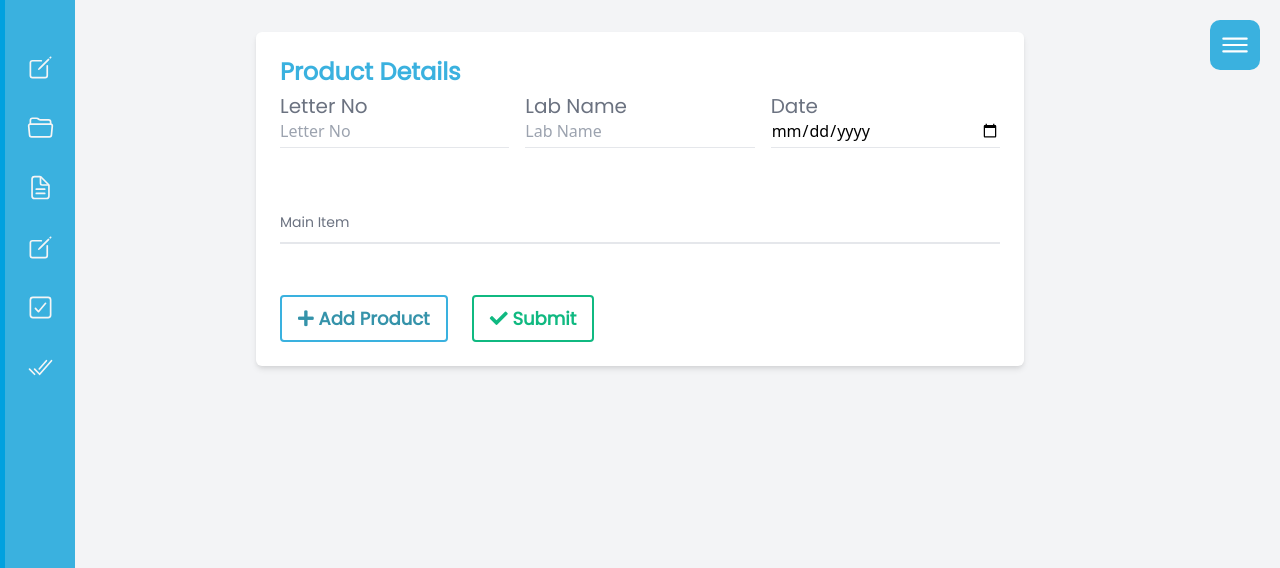
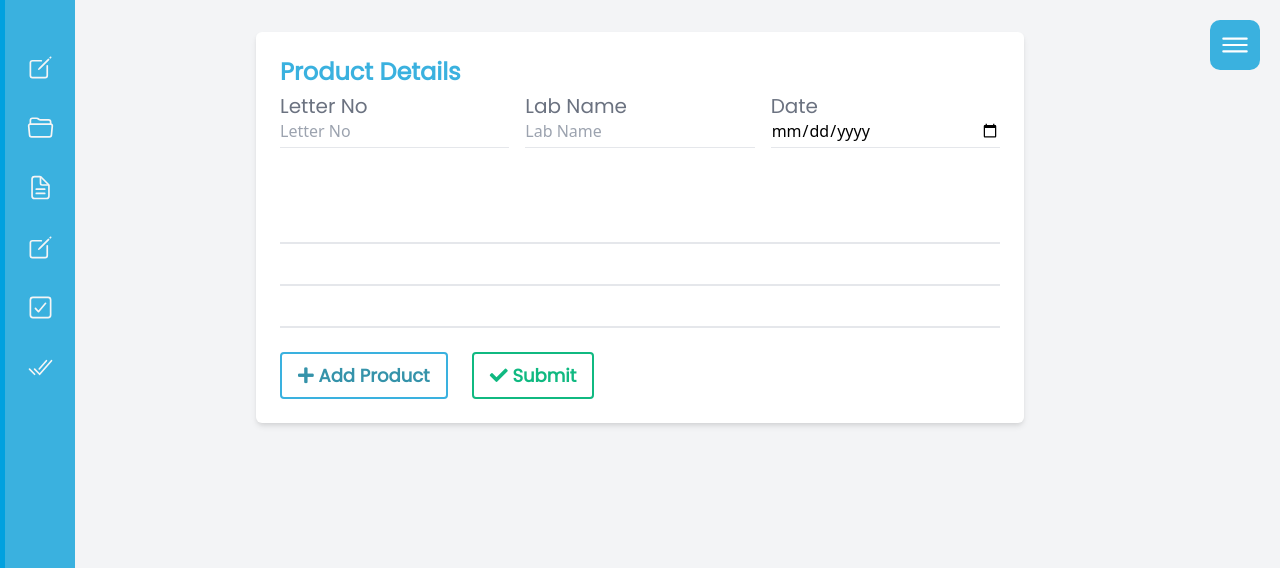
Before and after one commit to samarth23-tech23/DFSL, a Django app: page /letterGenerate/form/ in a window 1280 px wide. Shown: the top 568 px of the page. Run offline with Django 5.2, Linux system fonts and the light colour scheme; data that the repository does not hold is empty; some libraries are stand-ins or nearby versions.

Commit message:
change required

```diff
--- a/letterCreation/templates/form1.html
+++ b/letterCreation/templates/form1.html
@@ -1,10 +1,6 @@
-{% extends 'sidebar.html' %}
-{% load static %}
-{% block content %}
+{% extends 'sidebar.html' %} {% load static %} {% block content %}
 <!DOCTYPE html>
 <html lang="en">
-
-
   <head>
     <link
       href="https://cdn.jsdelivr.net/npm/tailwindcss@2.2.19/dist/tailwind.min.css"
@@ -15,22 +11,23 @@
       rel="stylesheet"
       href="https://cdnjs.cloudflare.com/ajax/libs/font-awesome/5.15.4/css/all.min.css"
     />
+    <!-- Select2 CSS -->
+<link href="https://cdnjs.cloudflare.com/ajax/libs/select2/4.1.0/css/select2.min.css" rel="stylesheet" />
+<!-- Select2 JS -->
+<script src="https://cdnjs.cloudflare.com/ajax/libs/select2/4.1.0/js/select2.min.js"></script>
 
 
     <style>
       body {
-        font-family: 'Poppins',sans-serif;
+        font-family: "Poppins", sans-serif;
         font-size: 18px;
       }
-
-
 
       .input-line:focus {
         border-color: #3ab1df;
         border-width: 0 0 2px 0;
         outline: none;
       }
-
 
       .subproduct-section {
         border: 2px solid #3ab1df;
@@ -39,13 +36,11 @@
         margin-bottom: 1rem;
       }
 
-
       .product-section h2,
       .subproduct-section h4 {
         color: #3593aa;
         margin-bottom: 0.5rem;
       }
-
 
       .product-section input,
       .subproduct-section input {
@@ -69,23 +64,19 @@
         transition: background-color 0.3s, color 0.3s;
       }
 
-
-
       .product-section button:hover,
       .subproduct-section button:hover {
         background-color: #3ab1df;
         color: white;
       }
 
-
       .hover-text-blue-900:hover {
         color: #0f3d57; /* Change to your desired hover color */
       }
 
-
-    .btn{
+      .btn {
         border-color: #3ab1df;
-        color:#3593aa;
+        color: #3593aa;
         border: 2px solid #3ab1df;
       }
 
@@ -94,80 +85,232 @@
         color: white;
       }
 
-
-          .bg-custom-color{
+      .bg-custom-color {
         color: #3ab1df;
       }
 
-          .title-custom-color{
+      .title-custom-color {
         color: #3ab1df;
       }
-
 
       .bg-custom-color:hover {
         background-color: #2c7da0;
       }
+    </style>
+    <!-- Select2 CSS -->
+    <link
+      href="https://cdnjs.cloudflare.com/ajax/libs/select2/4.1.0/css/select2.min.css"
+      rel="stylesheet"
+    />
 
-
-
-    </style>
+    <!-- Select2 JS -->
+    <script src="https://cdnjs.cloudflare.com/ajax/libs/select2/4.1.0/js/select2.min.js"></script>
   </head>
 
-
   <body class="bg-gray-100">
-
     <div class="container mx-auto py-6">
       <div class="max-w-3xl mx-auto bg-white p-6 rounded-md shadow-md">
-            <h2 class="text-2xl font-bold mb-4 title-custom-color">Product Details</h2>
+        <h2 class="text-2xl font-bold mb-4 title-custom-color">
+          Product Details
+        </h2>
         <div class="flex flex-wrap">
           <div class="relative flex-1 mr-4">
-                    <input placeholder="Letter No" type="text" id="letter_no" name="letter_no" class="input-line peer h-11 w-full border-b border-blue-gray-200 bg-transparent pt-4 pb-1.5 font-sans text-base font-normal text-blue-gray-700 outline outline-0 transition-all placeholder-shown:border-blue-gray-200 focus:border-gray-900 focus:outline-0 disabled:border-0 disabled:bg-blue-gray-50" />
-                    <label for="letter_no" class="text-xl after:content[' '] absolute left-0 -top-2.5 flex w-full select-none !overflow-visible truncate text-base font-normal leading-tight text-gray-500 transition-all after:absolute after:-bottom-2.5 after:block after:w-full after:scale-x-0 after:border-b-2 after:border-gray-500 after:transition-transform after:duration-300 peer-placeholder-shown:leading-tight peer-placeholder-shown:text-blue-gray-500 peer-focus:text-base peer-focus:leading-tight peer-focus:text-gray-900 peer-focus:after:scale-x-100 peer-focus:after:border-gray-900 peer-disabled:text-transparent peer-disabled:peer-placeholder-shown:text-blue-gray-500">
+            <input
+              placeholder="Letter No"
+              type="text"
+              id="letter_no"
+              name="letter_no"
+              class="input-line peer h-11 w-full border-b border-blue-gray-200 bg-transparent pt-4 pb-1.5 font-sans text-base font-normal text-blue-gray-700 outline outline-0 transition-all placeholder-shown:border-blue-gray-200 focus:border-gray-900 focus:outline-0 disabled:border-0 disabled:bg-blue-gray-50"
+            />
+            <label
+              for="letter_no"
+              class="text-xl after:content[' '] absolute left-0 -top-2.5 flex w-full select-none !overflow-visible truncate text-base font-normal leading-tight text-gray-500 transition-all after:absolute after:-bottom-2.5 after:block after:w-full after:scale-x-0 after:border-b-2 after:border-gray-500 after:transition-transform after:duration-300 peer-placeholder-shown:leading-tight peer-placeholder-shown:text-blue-gray-500 peer-focus:text-base peer-focus:leading-tight peer-focus:text-gray-900 peer-focus:after:scale-x-100 peer-focus:after:border-gray-900 peer-disabled:text-transparent peer-disabled:peer-placeholder-shown:text-blue-gray-500"
+            >
               Letter No
             </label>
           </div>
           <div class="relative flex-1 mr-4">
-                    <input placeholder="Lab Name" type="text" id="lab_name" name="lab_name" class="input-line peer h-11 w-full border-b border-blue-gray-200 bg-transparent pt-4 pb-1.5 font-sans text-base font-normal text-blue-gray-700 outline outline-0 transition-all placeholder-shown:border-blue-gray-200 focus:border-gray-900 focus:outline-0 disabled:border-0 disabled:bg-blue-gray-50" />
-                    <label for="lab_name" class="text-xl after:content[' '] absolute left-0 -top-2.5 flex w-full select-none !overflow-visible truncate text-base font-normal leading-tight text-gray-500 transition-all after:absolute after:-bottom-2.5 after:block after:w-full after:scale-x-0 after:border-b-2 after:border-gray-500 after:transition-transform after:duration-300 peer-placeholder-shown:leading-tight peer-placeholder-shown:text-blue-gray-500 peer-focus:text-base peer-focus:leading-tight peer-focus:text-gray-900 peer-focus:after:scale-x-100 peer-focus:after:border-gray-900 peer-disabled:text-transparent peer-disabled:peer-placeholder-shown:text-blue-gray-500">
+            <input
+              placeholder="Lab Name"
+              type="text"
+              id="lab_name"
+              name="lab_name"
+              class="input-line peer h-11 w-full border-b border-blue-gray-200 bg-transparent pt-4 pb-1.5 font-sans text-base font-normal text-blue-gray-700 outline outline-0 transition-all placeholder-shown:border-blue-gray-200 focus:border-gray-900 focus:outline-0 disabled:border-0 disabled:bg-blue-gray-50"
+            />
+            <label
+              for="lab_name"
+              class="text-xl after:content[' '] absolute left-0 -top-2.5 flex w-full select-none !overflow-visible truncate text-base font-normal leading-tight text-gray-500 transition-all after:absolute after:-bottom-2.5 after:block after:w-full after:scale-x-0 after:border-b-2 after:border-gray-500 after:transition-transform after:duration-300 peer-placeholder-shown:leading-tight peer-placeholder-shown:text-blue-gray-500 peer-focus:text-base peer-focus:leading-tight peer-focus:text-gray-900 peer-focus:after:scale-x-100 peer-focus:after:border-gray-900 peer-disabled:text-transparent peer-disabled:peer-placeholder-shown:text-blue-gray-500"
+            >
               Lab Name
             </label>
           </div>
           <div class="relative flex-1">
-                    <input placeholder="Date" type="date" id="letter_date" name="letter_date" class="input-line peer h-11 w-full border-b border-blue-gray-200 bg-transparent pt-4 pb-1.5 font-sans text-base font-normal text-blue-gray-700 outline outline-0 transition-all placeholder-shown:border-blue-gray-200 focus:border-gray-900 focus:outline-0 disabled:border-0 disabled:bg-blue-gray-50" />
-                    <label for="letter_date" class="text-xl after:content[' '] absolute left-0 -top-2.5 flex w-full select-none !overflow-visible truncate text- font-normal leading-tight text-gray-500 transition-all after:absolute after:-bottom-2.5 after:block after:w-full after:scale-x-0 after:border-b-2 after:border-gray-500 after:transition-transform after:duration-300 peer-placeholder-shown:leading-tight peer-placeholder-shown:text-blue-gray-500 peer-focus:text-base peer-focus:leading-tight peer-focus:text-gray-900 peer-focus:after:scale-x-100 peer-focus:after:border-gray-900 peer-disabled:text-transparent peer-disabled:peer-placeholder-shown:text-blue-gray-500">
+            <input
+              placeholder="Date"
+              type="date"
+              id="letter_date"
+              name="letter_date"
+              class="input-line peer h-11 w-full border-b border-blue-gray-200 bg-transparent pt-4 pb-1.5 font-sans text-base font-normal text-blue-gray-700 outline outline-0 transition-all placeholder-shown:border-blue-gray-200 focus:border-gray-900 focus:outline-0 disabled:border-0 disabled:bg-blue-gray-50"
+            />
+            <label
+              for="letter_date"
+              class="text-xl after:content[' '] absolute left-0 -top-2.5 flex w-full select-none !overflow-visible truncate text- font-normal leading-tight text-gray-500 transition-all after:absolute after:-bottom-2.5 after:block after:w-full after:scale-x-0 after:border-b-2 after:border-gray-500 after:transition-transform after:duration-300 peer-placeholder-shown:leading-tight peer-placeholder-shown:text-blue-gray-500 peer-focus:text-base peer-focus:leading-tight peer-focus:text-gray-900 peer-focus:after:scale-x-100 peer-focus:after:border-gray-900 peer-disabled:text-transparent peer-disabled:peer-placeholder-shown:text-blue-gray-500"
+            >
               Date
             </label>
           </div>
-            </div><br><br>
+        </div>
+        <br /><br />
 
         <label for="main_item" class="sr-only">Main Item</label>
-            <select id="main_item" name="main_item" class="block py-2.5 px-0 w-full text-sm text-gray-500 bg-transparent border-0 border-b-2 border-gray-200 appearance-none dark:text-gray-400 dark:border-gray-700 focus:outline-none focus:ring-0 focus:border-gray-200 peer">
-                <option selected>Main Item</option>
-                {% for main_item in main_items %}
-                <option value="{{ main_item.id }}">{{ main_item.name }}</option>
-                {% endfor %}
-            </select><br>
+        <input
+          id="main_item"
+          name="main_item"
+          class="block py-2.5 px-0 w-full text-sm text-gray-500 bg-transparent border-0 border-b-2 border-gray-200 appearance-none dark:text-gray-400 dark:border-gray-700 focus:outline-none focus:ring-0 focus:border-gray-200 peer"
+          list="main_item_list"
+        />
+
+        <datalist id="main_item_list">
+          {% for name in main_item_names %}
+          <option value="{{ name }}">{% endfor %}</option>
+        </datalist>
+
+        <label for="manufacturer_name" class="sr-only">Manufacturer Name</label>
+        <input
+          id="manufacturer_name"
+          name="manufacturer_name"
+          class="block py-2.5 px-0 w-full text-sm text-gray-500 bg-transparent border-0 border-b-2 border-gray-200 appearance-none dark:text-gray-400 dark:border-gray-700 focus:outline-none focus:ring-0 focus:border-gray-200 peer"
+          list="manufacturer_list"
+        />
+
+
+
+        <datalist id="manufacturer_list">
+          {% for name in manufacturer_names %}
+          <option value="{{ name }}">{% endfor %}</option>
+        </datalist>
+
+        <script>
+          document
+            .getElementById("main_item")
+            .addEventListener("input", function () {
+              const selectedMainItem = this.value;
+              const manufacturerName = document
+                .getElementById("manufacturer_list")
+                .querySelector(
+                  `option[value="${selectedMainItem}"]`
+                ).textContent;
+              document.getElementById("manufacturer_name").value =
+                manufacturerName;
+            });
+        </script>
+
+        <label for="department_name" class="sr-only">Department Name</label>
+        <input
+          id="department_name"
+          name="department_name"
+          class="block py-2.5 px-0 w-full text-sm text-gray-500 bg-transparent border-0 border-b-2 border-gray-200 appearance-none dark:text-gray-400 dark:border-gray-700 focus:outline-none focus:ring-0 focus:border-gray-200 peer"
+          list="department_list"
+        />
+
+        {% comment %} <datalist id="department_list">
+          <!-- Department options will be dynamically populated by JavaScript -->
+        </datalist>
+
+        <script>
+
+function loadDepartmentNames() {
+    const departmentList = document.getElementById("department_list");
+
+    fetch('/get_department_names')
+      .then(response => response.json())
+      .then(data => {
+        // Populate the datalist with department names
+        data.forEach(name => {
+          const option = document.createElement('option');
+          option.textContent = name;
+          departmentList.appendChild(option);
+        });
+      })
+      .catch(error => console.error('Error fetching department names:', error));
+  }
+
+  // Load department names when the page is loaded
+  document.addEventListener('DOMContentLoaded', loadDepartmentNames);
+
+
+        </script> {% endcomment %}
+
+        {% comment %} <label for="product_name" class="sr-only">Product Name</label>
+<input
+  id="product_name"
+  name="product_name"
+  placeholder="input"
+  class="block py-2.5 px-0 w-full text-sm text-gray-500 bg-transparent border-0 border-b-2 border-gray-200 appearance-none dark:text-gray-400 dark:border-gray-700 focus:outline-none focus:ring-0 focus:border-gray-200 peer"
+  list="product_list"
+/> {% endcomment %}
+
+{% comment %} <datalist id="product_list">
+  <!-- Product options will be dynamically populated by JavaScript -->
+</datalist> {% endcomment %}
+
+{% comment %} <script>
+  // Function to fetch product names from the server and populate the datalist
+  function loadProductNames() {
+    const productList = document.getElementById("product_list");
+
+    fetch('/api/get_product_names')
+      .then(response => response.json())
+      .then(data => {
+        // Populate the datalist with product names
+        data.forEach(name => {
+          const option = document.createElement('option');
+          option.textContent = name;
+          productList.appendChild(option);
+        });
+      })
+      .catch(error => console.error('Error fetching product names:', error));
+  }
+
+  // Load product names when the page is loaded
+  document.addEventListener('DOMContentLoaded', loadProductNames);
+
+  // Autocomplete functionality when typing in the product name input
+  document.getElementById("product_name").addEventListener("input", function () {
+    const selectedProduct = this.value;
+    const productName = document
+      .getElementById("product_list")
+      .querySelector(
+        `option[value="${selectedProduct}"]`
+      ).textContent;
+    document.getElementById("product_name").value = productName;
+  });
+</script> {% endcomment %}
 
         <div id="productDetails">
           <!-- Product Detail Section -->
         </div>
 
-
         <div class="flex justify-start">
-            <button onclick="addProduct()" class="btn font-bold py-2 px-4 rounded mt-6 mr-6">
+          <button
+            onclick="addProduct()"
+            class="btn font-bold py-2 px-4 rounded mt-6 mr-6"
+          >
             <i class="fas fa-plus"></i> Add Product
           </button>
-            <button onclick="submitForm()" class="border-2 border-green-500 text-green-500 hover:bg-green-500 hover:text-white font-bold py-2 px-4 rounded mt-6">
+          <button
+            onclick="submitForm()"
+            class="border-2 border-green-500 text-green-500 hover:bg-green-500 hover:text-white font-bold py-2 px-4 rounded mt-6"
+          >
             <i class="fas fa-check"></i> Submit
           </button>
         </div>
-
-
       </div>
     </div>
 
+    <script>
 
-    <script>
+
         let productId = 1;
 
 
@@ -182,11 +325,11 @@
           const productTitle = document.createElement('h2');
           productTitle.style.color = '#3593aa';
           productTitle.classList.add('text-lg', 'font-semibold', 'mb-2');
-    productTitle.textContent = Product ${productId};
+          productTitle.textContent = `Product ${productId}`;
           productSection.appendChild(productTitle);
 
           // Array of labels for each input field
-    const labels = ['Product SR', 'Product Name', 'Product Price', 'Buying Date', 'Department Name','Period of AMC Contract', 'Service Report Date', 'AMC Provider'];
+          const labels = ['Product Name','Product SR', 'Product Price', 'Buying Date', 'Department Name','Period of AMC Contract', 'Service Report Date', 'AMC Provider'];
 
           labels.forEach(label => {
               // Label
@@ -194,6 +337,7 @@
               inputLabel.textContent = label;
               inputLabel.style.color = '#3593aa';
               inputLabel.classList.add('block', 'text-gray-700', 'text-base', 'font-bold', 'mb-1');
+
               productSection.appendChild(inputLabel);
 
 
@@ -219,6 +363,7 @@
               } else {
                   // Create a regular text input field
                   const inputField = document.createElement('input');
+                  inputBox.setAttribute('id', label.toLowerCase().replace(/\s/g, '_')); // Generate ID based on label
                   inputField.setAttribute('type', label === 'Buying Date' || label === 'Service Report Date' ? 'date' : 'text');
                   inputField.setAttribute('placeholder', label);
                   inputField.classList.add('border', 'border-gray-300', 'rounded', 'px-3', 'py-2', 'mb-4', 'w-full');
@@ -243,72 +388,10 @@
               productSection.remove();
           });
           productSection.appendChild(deleteProductBtn);
-
           productDetails.appendChild(productSection);
-
           productId++;
       }
 
-
-      {% comment %} function addSubproduct(event) {
-        const productSection = event.target.parentElement;
-
-        // Find the number of existing subproducts
-        const subproducts = productSection.querySelectorAll('.subproduct-section').length;
-
-        // Create Subproduct Section
-        const subproductSection = document.createElement('div');
-        subproductSection.classList.add('ml-8', 'subproduct-section', 'border', 'border-gray-300', 'rounded', 'p-4', 'shadow-md', 'mb-4','mt-8');
-
-        // Subproduct Title
-        const subproductTitle = document.createElement('h4');
-        subproductTitle.classList.add('text-lg', 'font-semibold', 'mb-2');
-        subproductTitle.textContent = Part Information ${subproducts + 1};
-        subproductSection.appendChild(subproductTitle);
-
-        // Subproduct Inputs
-        const inputs = ['Type of Part', 'Part Name', 'Specification', 'Quantity'];
-        inputs.forEach(input => {
-            const inputLabel = document.createElement('label');
-            inputLabel.textContent = input;
-            inputLabel.style.color = '#3593aa';
-
-            inputLabel.classList.add('block', 'text-gray-700', 'text-base', 'font-bold', 'mb-2');
-            subproductSection.appendChild(inputLabel);
-
-            if (input === 'Service Report Date') {
-                const inputField = document.createElement('input');
-                inputField.setAttribute('type', 'date');
-                inputField.setAttribute('placeholder', input);
-                inputField.classList.add('border', 'border-gray-300', 'rounded', 'px-3', 'py-2', 'mb-2', 'w-full');
-                inputField.addEventListener('change', () => {
-                    const dateParts = inputField.value.split('-');
-                    if (dateParts.length === 3) {
-                        const formattedDate = ${dateParts[0]}-${dateParts[1].padStart(2, '0')}-${dateParts[2].padStart(2, '0')};
-                        inputField.value = formattedDate;
-                    }
-                });
-                subproductSection.appendChild(inputField);
-            } else {
-                const inputField = document.createElement('input');
-                inputField.setAttribute('type', 'text');
-                inputField.setAttribute('placeholder', input);
-                inputField.classList.add('border', 'border-gray-300', 'rounded', 'px-3', 'py-2', 'mb-2', 'w-full');
-                subproductSection.appendChild(inputField);
-            }
-        });
-
-        // Delete Subproduct Button
-        const deleteSubproductBtn = document.createElement('button');
-        deleteSubproductBtn.innerHTML = '<i class="fas fa-trash"></i> Delete';
-        deleteSubproductBtn.classList.add('bg-red-500', 'hover:bg-red-600', 'font-bold', 'py-2', 'px-4', 'rounded', 'mt-4');
-        deleteSubproductBtn.addEventListener('click', () => {
-            subproductSection.remove();
-        });
-        subproductSection.appendChild(deleteSubproductBtn);
-
-        productSection.appendChild(subproductSection);
-    } {% endcomment %}
 
 
           function addSubproduct(event) {
@@ -324,7 +407,7 @@
               // Subproduct Title
               const subproductTitle = document.createElement('h4');
               subproductTitle.classList.add('text-lg', 'font-semibold', 'mb-2');
-        subproductTitle.textContent = Part Information ${subproducts + 1};
+              subproductTitle.textContent = `Part Information ${subproducts + 1}`;
               subproductSection.appendChild(subproductTitle);
 
               // Dropdown options for Part Name and Type of Part
@@ -362,6 +445,8 @@
                   partTypeSelect.appendChild(option);
               });
               subproductSection.appendChild(partTypeSelect);
+
+
 
               // Additional Inputs (if any)
               const additionalInputs = ['Specification', 'Quantity'];
@@ -481,9 +566,8 @@
             return cookieValue;
         }
 
+
     </script>
   </body>
-
-
 </html>
 {% endblock %}
--- a/letterCreation/urls.py
+++ b/letterCreation/urls.py
@@ -4,6 +4,11 @@ urlpatterns = [
     path('',views.index),
 
     path('form/',views.load_form),
+    path('mainitems/', views.mainitem),
+
+
+    path('product_names/', views.get_product_names, name='get_product_names'),
+    path('department_names/', views.get_department_names, name='get_department_names'),
 
     path('submit_form/', views.submit_form, name='submit_form'),
 
--- a/letterCreation/views.py
+++ b/letterCreation/views.py
@@ -2,16 +2,34 @@ from django.shortcuts import render,get_object_or_404
 from django.http import JsonResponse
 from django.views.decorators.csrf import csrf_exempt
 import json
-from .models import Letter, Product, Subproduct, Quotation, AMCProvider, QuotationItem
+from .models import Letter, Product, Subproduct, Quotation, AMCProvider, QuotationItem,MainItem,Manufacturer
 from itertools import groupby
 from django.db import models
+from django.http import JsonResponse
+from .models import Product, Department
 
 def index(request):
     return render(request,'index.html')
 
+def mainitem(request):
+    return render(request,'mainitems.html')
+
 def load_form(request):
-    return render(request,'form1.html')
+    main_item_names = list(MainItem.objects.values_list('name', flat=True))
+    manufacturer_names = list(Manufacturer.objects.values_list('name', flat=True))
+    return render(request, 'form1.html', {'main_item_names': main_item_names, 'manufacturer_names': manufacturer_names})
 
+def get_product_names(request):
+    # Fetch product names from the database
+    product_names = Product.objects.values_list('name', flat=True)
+    return JsonResponse(list(product_names), safe=False)
+
+
+def get_department_names(request):
+    # Fetch department names from the database based on the selected lab
+    lab_name = request.GET.get('lab_name')
+    departments = Department.objects.filter(lab__name=lab_name).values_list('name', flat=True)
+    return JsonResponse(list(departments), safe=False)
 
 def product_list(request):
     letters = Letter.objects.all()
```
Also changed, not shown: letterCreation/templates/mainitems.html (added, +119 -0 lines), letterCreation/migrations/0001_initial.py, letterCreation/models.py (line endings or trailing spaces). Lines whose indentation alone changed are shown as unchanged.
